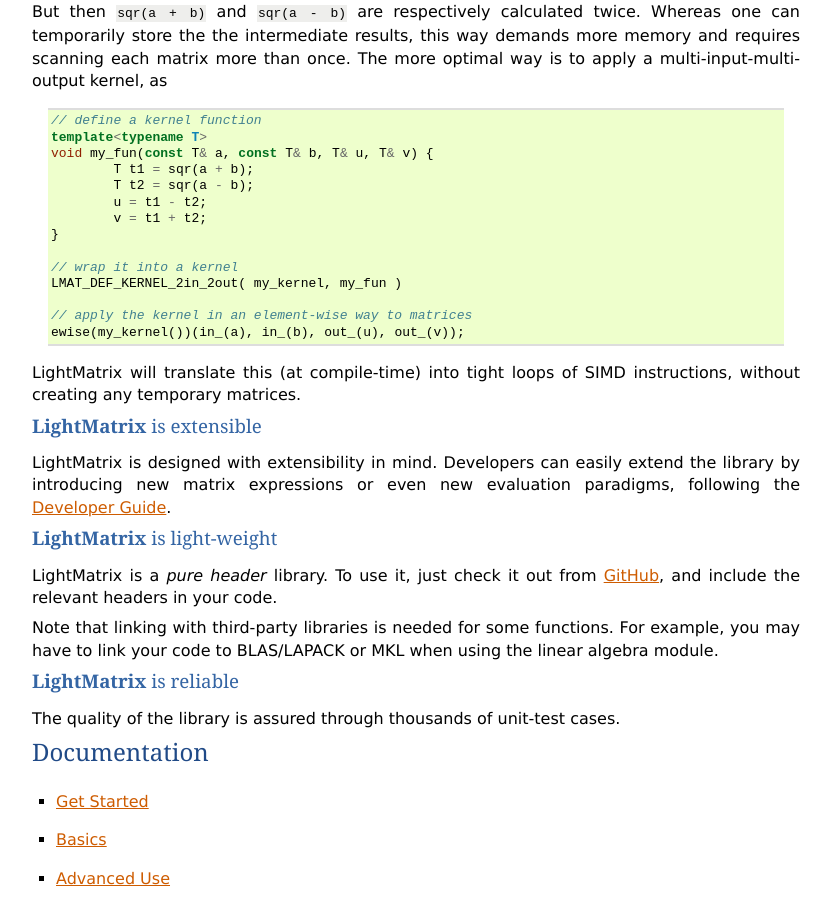
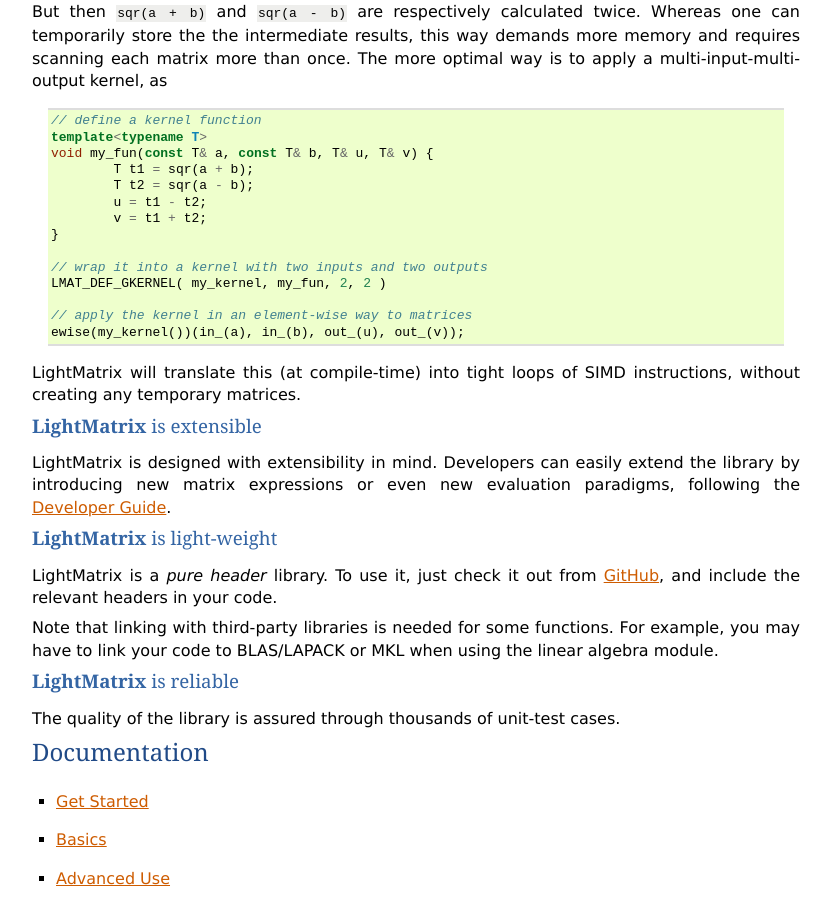
Before and after one commit to lindahua/light-matrix, a Sphinx documentation site: the page built from doc/index.rst, in a window 1280 px wide and 900 px high, scrolled down 3392 px. Shown: the whole window, without its empty margins (48-879 px from the left). Built offline with Sphinx 7.4.7, drawn with Linux system fonts in a browser that asks for light colours.

Commit message:
add a generic macro to define kernels

```diff
--- a/doc/index.rst
+++ b/doc/index.rst
@@ -188,8 +188,8 @@
 			v = t1 + t2;
 		}
 
-		// wrap it into a kernel
-		LMAT_DEF_KERNEL_2in_2out( my_kernel, my_fun )
+		// wrap it into a kernel with two inputs and two outputs
+		LMAT_DEF_GKERNEL( my_kernel, my_fun, 2, 2 )
 
 		// apply the kernel in an element-wise way to matrices
 		ewise(my_kernel())(in_(a), in_(b), out_(u), out_(v));
```
Also changed, not shown: README.md (+2 -2 lines), 1 other file.
